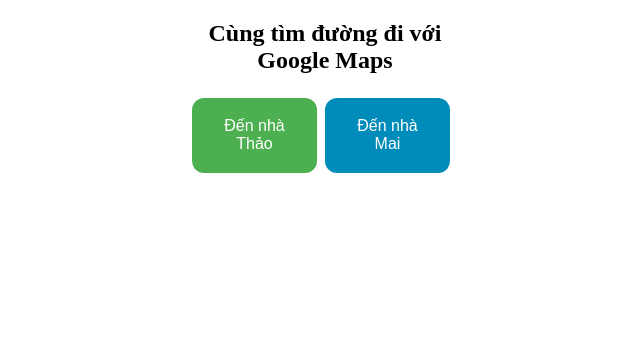
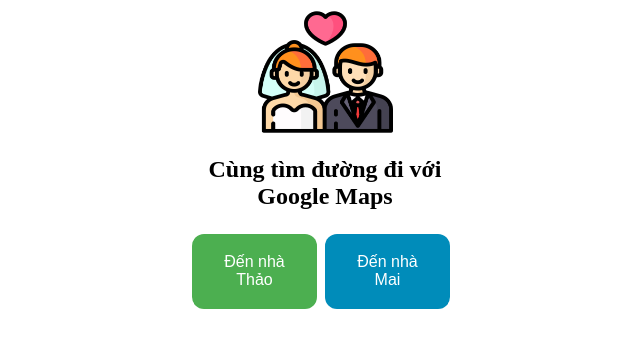
Before and after one commit to cgt196/cgt196.github.io, a plain HTML site: page docs/index.html in a window 1280 px wide. Shown: the whole page, without its empty margins (315-955 px from the left). Drawn offline with Linux system fonts and the light colour scheme.

Commit message:
Update: main page

```diff
--- a/docs/index.html
+++ b/docs/index.html
@@ -36,20 +36,30 @@
     h2 {
         text-align: center;
     }
+
+    img {
+        display: block;
+        margin-left: auto;
+        margin-right: auto;
+        width: 50%;
+    }
 </style>
 
 <head>
     <meta charset="UTF-8">
     <meta name="viewport" content="width=device-width, initial-scale=1.0">
+    <link rel="icon" type="image/x-icon" href="img/wedding-couple.ico">
     <title>Chung vui cùng Thảo & Mai</title>
 </head>
 
 <body>
     <div class="content">
+        <img src="img/wedding-couple.png" alt="wedding-couple" width="128" height="128">
         <h2>Cùng tìm đường đi với Google Maps</h2>
         <button class="button btn_gmap1" onclick="window.location.href='https://goo.gl/maps/tdu6G5FMLhEQc9Vm9';">Đến nhà
             Thảo</button>
-        <button class="button btn_gmap2" onclick="window.location.href='https://goo.gl/maps/xDPxJ1cFf6uAvLAP7';">Đến nhà Mai</button>
+        <button class="button btn_gmap2" onclick="window.location.href='https://goo.gl/maps/xDPxJ1cFf6uAvLAP7';">Đến nhà
+            Mai</button>
     </div>
 </body>
 
```
Also changed, not shown: docs/img/wedding-couple.ico (added), docs/img/wedding-couple.png (added).
